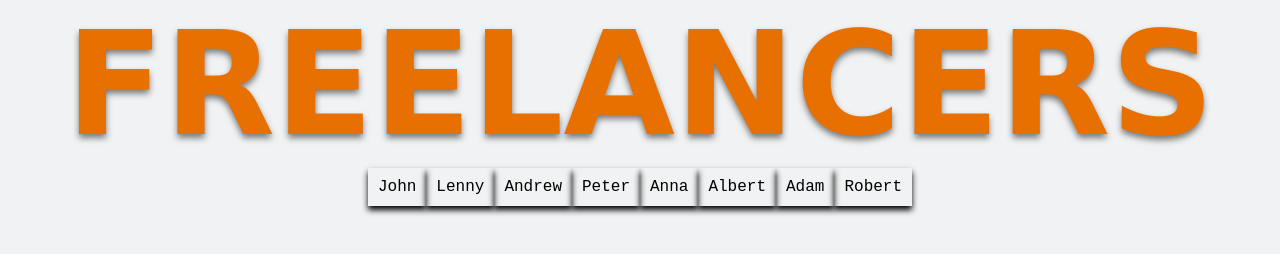
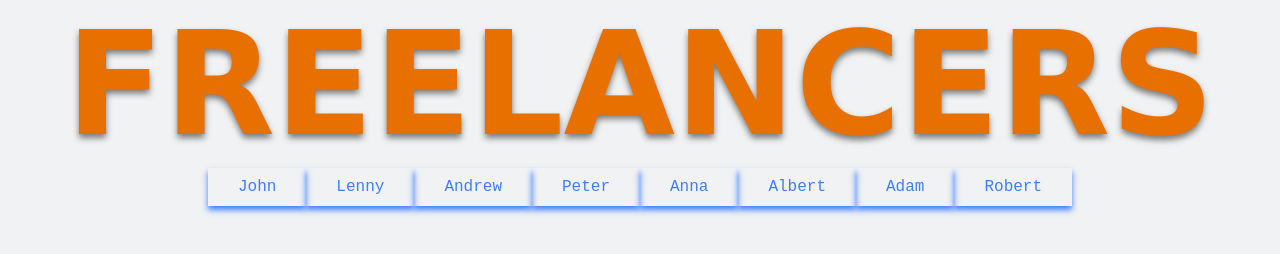
Before and after one commit to PAlexanderG/Freelancer-Forum, a plain HTML site: page index.html in a window 1280 px wide. Drawn offline with Linux system fonts and the light colour scheme.

```diff
--- a/style.css
+++ b/style.css
@@ -33,7 +33,8 @@
 
 ul li {
   list-style: none;
-  padding: 10px;
+  padding: 10px 30px;
   box-shadow: 0 4px 6px;
   margin-bottom: 8px;
+  color: rgb(60, 127, 252);
 }
```
Also changed, not shown: index.js (+6 -2 lines).
